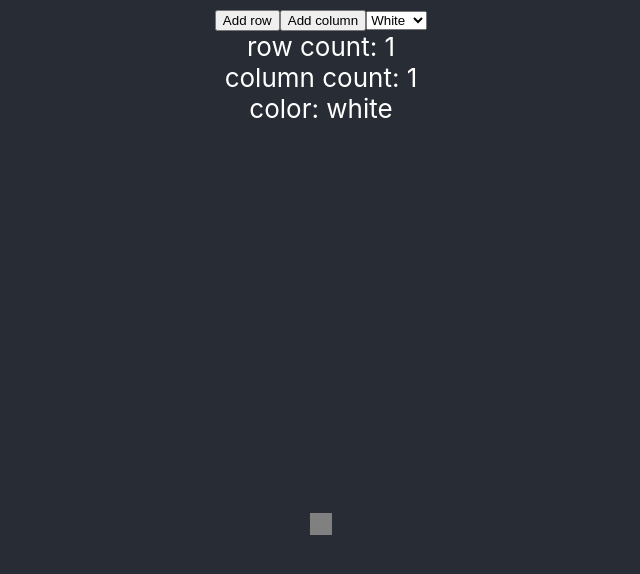
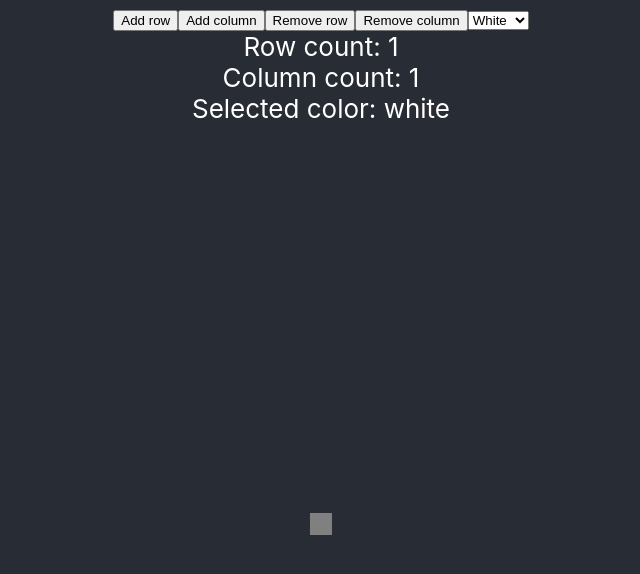
Before and after one commit to Arman-Berek/DOMChallenges3, a React (Create React App) app: page / in a window 1280 px wide. Shown: the top 574 px of the page, without its empty margins (319-959 px from the left). Built offline with nearby package versions, Linux system fonts and the light colour scheme.

Commit message:
remove column/row buttons

```diff
--- a/src/App.js
+++ b/src/App.js
@@ -56,6 +56,8 @@ class App extends Component{
           <div className="button-background">
           <button onClick={this.incrementRow}> Add row </button>
           <button onClick={this.incrementColumn}> Add column </button>
+          <button onClick={this.decrementRow}> Remove row </button>
+          <button onClick={this.decrementColumn}> Remove column </button>
           <select onChange={this.updateColor}>
             <option value="white"> White </option>
             <option value="black"> Black </option>
@@ -65,15 +67,15 @@ class App extends Component{
           </select>
 
           <div>
-            row count: {this.state.rowCount}
+            Row count: {this.state.rowCount}
           </div>
 
           <div>
-            column count: {this.state.columnCount}
+            Column count: {this.state.columnCount}
           </div>
 
           <div>
-            color: { this.state.color}
+            Selected color: { this.state.color}
           </div>
 
 
@@ -84,11 +86,6 @@ class App extends Component{
              <AddRow rowCount={this.state.rowCount} columnCount={this.state.columnCount} color={this.state.color}></AddRow>
           */}
 
-
-
-
-
-
           <Table rows={this.state.rowCount} columns={this.state.columnCount} color={this.state.color} />
 
         </header>
```
